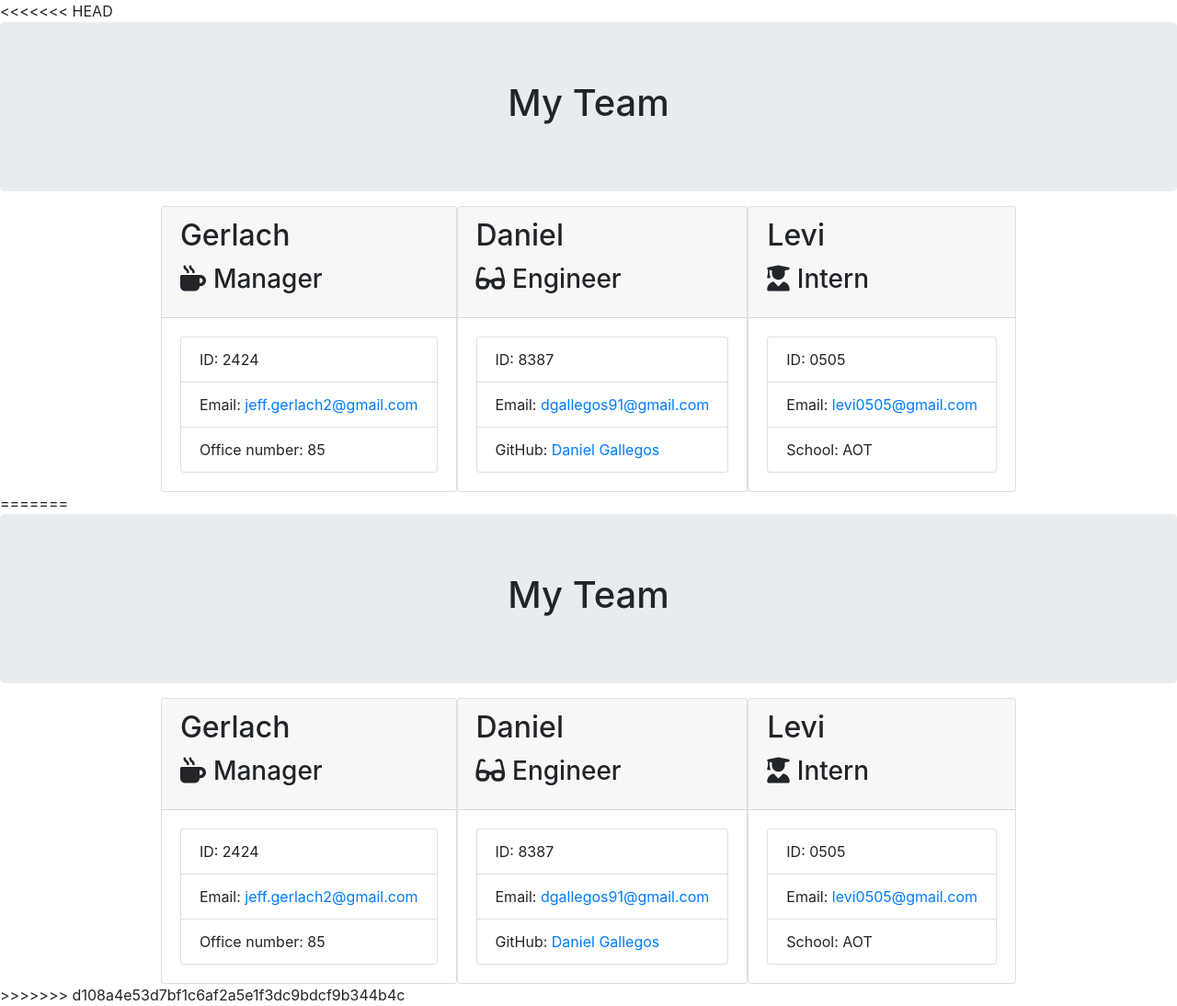
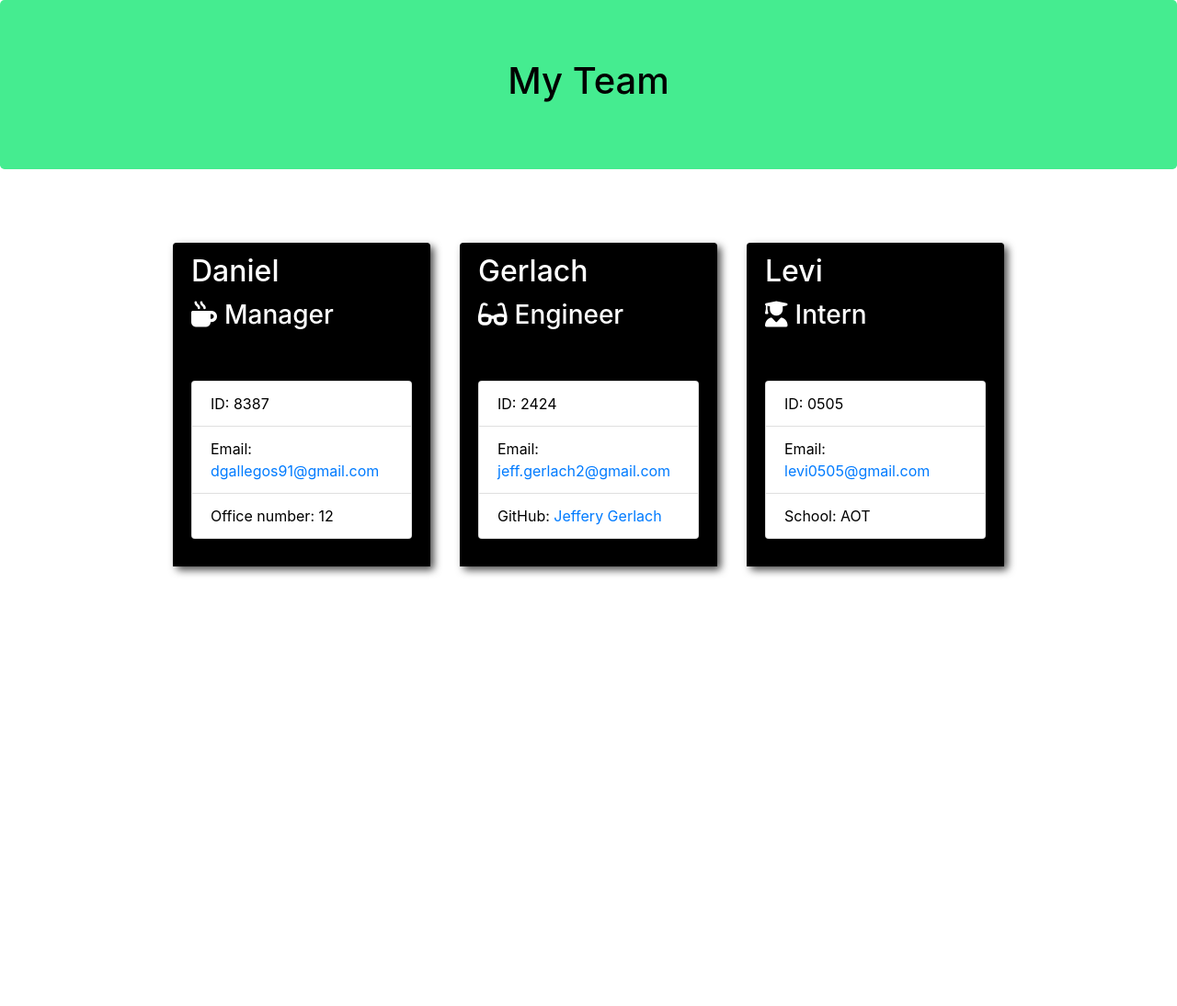
Before and after one commit to JeffGerlach24/teamGenerator, a plain HTML site: page index.html in a window 1280 px wide. Shown: the whole page at 92% size. After the commit the page ends 800 px from the top, so only its background shows below. Drawn offline with nearby package versions, Linux system fonts and the light colour scheme.

Commit message:
style.css

```diff
--- /dev/null
+++ b/assets/style.css
@@ -0,0 +1,36 @@
+.team-heading {
+    background-color: #45ec90;
+    color: #000000;
+  }
+
+  .team-area {
+    max-width: 1000px;
+    margin: 3em auto;
+    flex-wrap: wrap;
+  }
+
+  .employee-card {
+    margin: 1em;
+    max-width: 280px;
+    width: 90%;
+    min-height: 22rem;
+    background-color: #000000;
+    color: rgb(255, 255, 255);
+    display: flex;
+    flex-direction: column;
+    justify-content: space-between;
+    box-shadow: 4px 4px 8px rgba(0, 0, 0, 0.7);
+    border: none;
+  }
+
+  .card-body {
+    display: flex;
+    flex-direction: column;
+    justify-content: center;
+    background-color: #000000;
+  }
+
+  .list-group-item {
+    color: #000000;
+    text-decoration: none;
+  }
--- a/index.html
+++ b/index.html
@@ -1,4 +1,3 @@
-<<<<<<< HEAD
 <!DOCTYPE html>
 <html lang="en">
 
@@ -9,7 +8,7 @@
     <title>My Team</title>
     <link rel="stylesheet" href="https://stackpath.bootstrapcdn.com/bootstrap/4.3.1/css/bootstrap.min.css"
         integrity="sha384-ggOyR0iXCbMQv3Xipma34MD+dH/1fQ784/j6cY/iJTQUOhcWr7x9JvoRxT2MZw1T" crossorigin="anonymous">
-    <link rel="stylesheet" href="style.css">
+    <link rel="stylesheet" href="./assets/style.css">
     <script src="https://kit.fontawesome.com/c502137733.js"></script>
 </head>
 
@@ -27,28 +26,28 @@
 
         <div class="card employee-card">
         <div class="card-header">
-            <h2 class="card-title">Gerlach</h2>
+            <h2 class="card-title">Daniel</h2>
             <h3 class="card-title"><i class="fas fa-mug-hot mr-2"></i>Manager</h3>
         </div>
         <div class="card-body">
             <ul class="list-group">
-                <li class="list-group-item">ID: 2424</li>
-                <li class="list-group-item">Email: <a href="mailto:jeff.gerlach2@gmail.com">jeff.gerlach2@gmail.com</a></li>
-                <li class="list-group-item">Office number: 85</li>
+                <li class="list-group-item">ID: 8387</li>
+                <li class="list-group-item">Email: <a href="mailto:dgallegos91@gmail.com">dgallegos91@gmail.com</a></li>
+                <li class="list-group-item">Office number: 12</li>
             </ul>
         </div>
     </div>
 
         <div class="card employee-card">
     <div class="card-header">
-        <h2 class="card-title">Daniel</h2>
+        <h2 class="card-title">Gerlach</h2>
         <h3 class="card-title"><i class="fas fa-glasses mr-2"></i>Engineer</h3>
     </div>
     <div class="card-body">
         <ul class="list-group">
-            <li class="list-group-item">ID: 8387</li>
-            <li class="list-group-item">Email: <a href="mailto:dgallegos91@gmail.com">dgallegos91@gmail.com</a></li>
-            <li class="list-group-item">GitHub: <a href="https://github.com/JeffGerlach24" target="_blank" rel="noopener noreferrer">Daniel Gallegos</a></li>
+            <li class="list-group-item">ID: 2424</li>
+            <li class="list-group-item">Email: <a href="mailto:jeff.gerlach2@gmail.com">jeff.gerlach2@gmail.com</a></li>
+            <li class="list-group-item">GitHub: <a href="https://github.com/JeffGerlach24" target="_blank" rel="noopener noreferrer">Jeffery Gerlach</a></li>
         </ul>
     </div>
 </div>
@@ -72,78 +71,3 @@
     </div>
 </body>
 </html>
-=======
-<!DOCTYPE html>
-<html lang="en">
-
-<head>
-    <meta charset="UTF-8" />
-    <meta name="viewport" content="width=device-width, initial-scale=1.0" />
-    <meta http-equiv="X-UA-Compatible" content="ie=edge" />
-    <title>My Team</title>
-    <link rel="stylesheet" href="https://stackpath.bootstrapcdn.com/bootstrap/4.3.1/css/bootstrap.min.css"
-        integrity="sha384-ggOyR0iXCbMQv3Xipma34MD+dH/1fQ784/j6cY/iJTQUOhcWr7x9JvoRxT2MZw1T" crossorigin="anonymous">
-    <link rel="stylesheet" href="style.css">
-    <script src="https://kit.fontawesome.com/c502137733.js"></script>
-</head>
-
-<body>
-    <div class="container-fluid">
-        <div class="row">
-            <div class="col-12 jumbotron mb-3 team-heading">
-                <h1 class="text-center">My Team</h1>
-            </div>
-        </div>
-    </div>
-    <div class="container">
-        <div class="row">
-            <div class="team-area col-12 d-flex justify-content-center">
-
-        <div class="card employee-card">
-        <div class="card-header">
-            <h2 class="card-title">Gerlach</h2>
-            <h3 class="card-title"><i class="fas fa-mug-hot mr-2"></i>Manager</h3>
-        </div>
-        <div class="card-body">
-            <ul class="list-group">
-                <li class="list-group-item">ID: 2424</li>
-                <li class="list-group-item">Email: <a href="mailto:jeff.gerlach2@gmail.com">jeff.gerlach2@gmail.com</a></li>
-                <li class="list-group-item">Office number: 85</li>
-            </ul>
-        </div>
-    </div>
-
-        <div class="card employee-card">
-    <div class="card-header">
-        <h2 class="card-title">Daniel</h2>
-        <h3 class="card-title"><i class="fas fa-glasses mr-2"></i>Engineer</h3>
-    </div>
-    <div class="card-body">
-        <ul class="list-group">
-            <li class="list-group-item">ID: 8387</li>
-            <li class="list-group-item">Email: <a href="mailto:dgallegos91@gmail.com">dgallegos91@gmail.com</a></li>
-            <li class="list-group-item">GitHub: <a href="https://github.com/JeffGerlach24" target="_blank" rel="noopener noreferrer">Daniel Gallegos</a></li>
-        </ul>
-    </div>
-</div>
-
-        <div class="card employee-card">
-    <div class="card-header">
-        <h2 class="card-title">Levi</h2>
-        <h3 class="card-title"><i class="fas fa-user-graduate mr-2"></i>Intern</h3>
-    </div>
-    <div class="card-body">
-        <ul class="list-group">
-            <li class="list-group-item">ID: 0505</li>
-            <li class="list-group-item">Email: <a href="mailto:levi0505@gmail.com">levi0505@gmail.com</a></li>
-            <li class="list-group-item">School: AOT</li>
-        </ul>
-    </div>
-</div>
-
-            </div>
-        </div>
-    </div>
-</body>
-</html>
->>>>>>> d108a4e53d7bf1c6af2a5e1f3dc9bdcf9b344b4c
```
